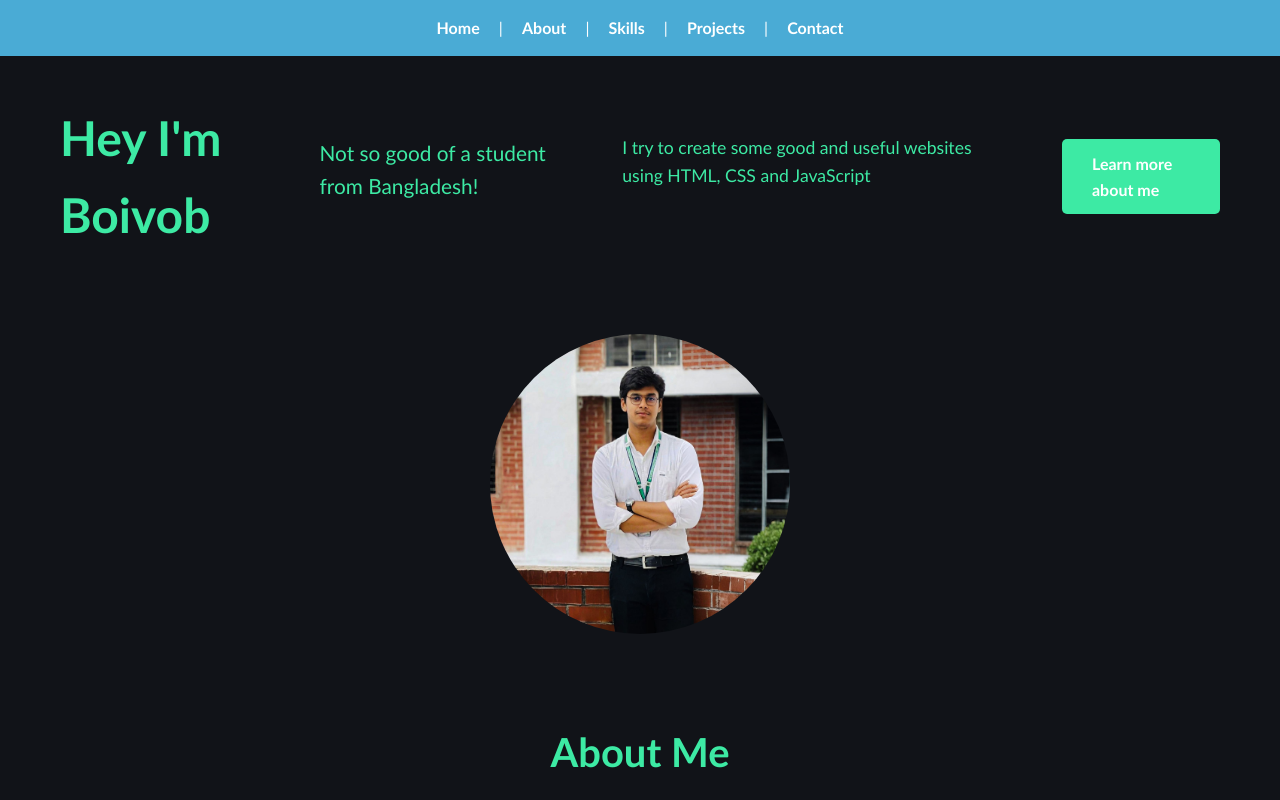
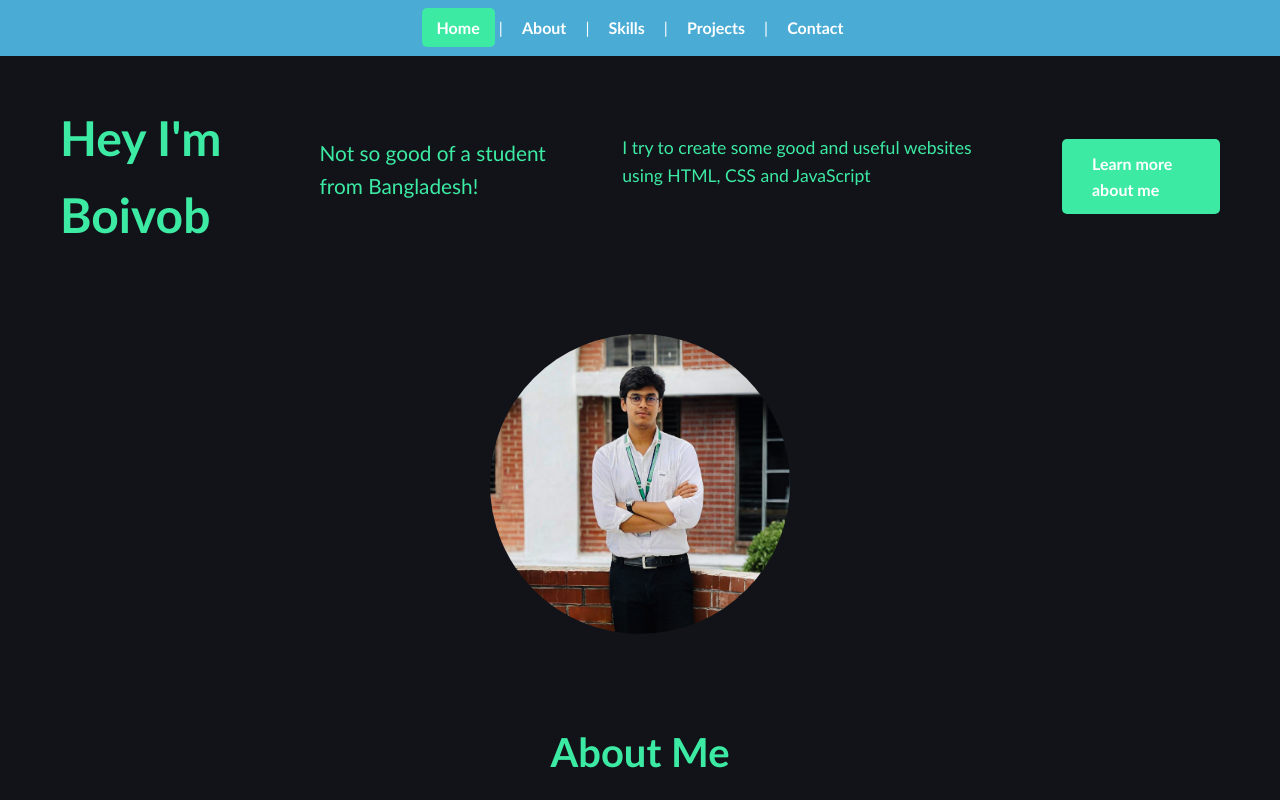
Before and after one commit to BurboToost/bcc-internship-portfolio-assignment, a plain HTML site: page index.html in a window 1280 px wide. In both pictures the pointer is over the link "Home". Shown: the top 800 px of the page. Drawn offline with Linux system fonts and the light colour scheme.

Commit message:
FIX: fixed the header style

```diff
--- a/style.css
+++ b/style.css
@@ -29,7 +29,7 @@ body{
 
 }
 
-header a:hover{
+.header a:hover{
     background-color: #3deaa4;
     border-radius: 5px;
 
```
